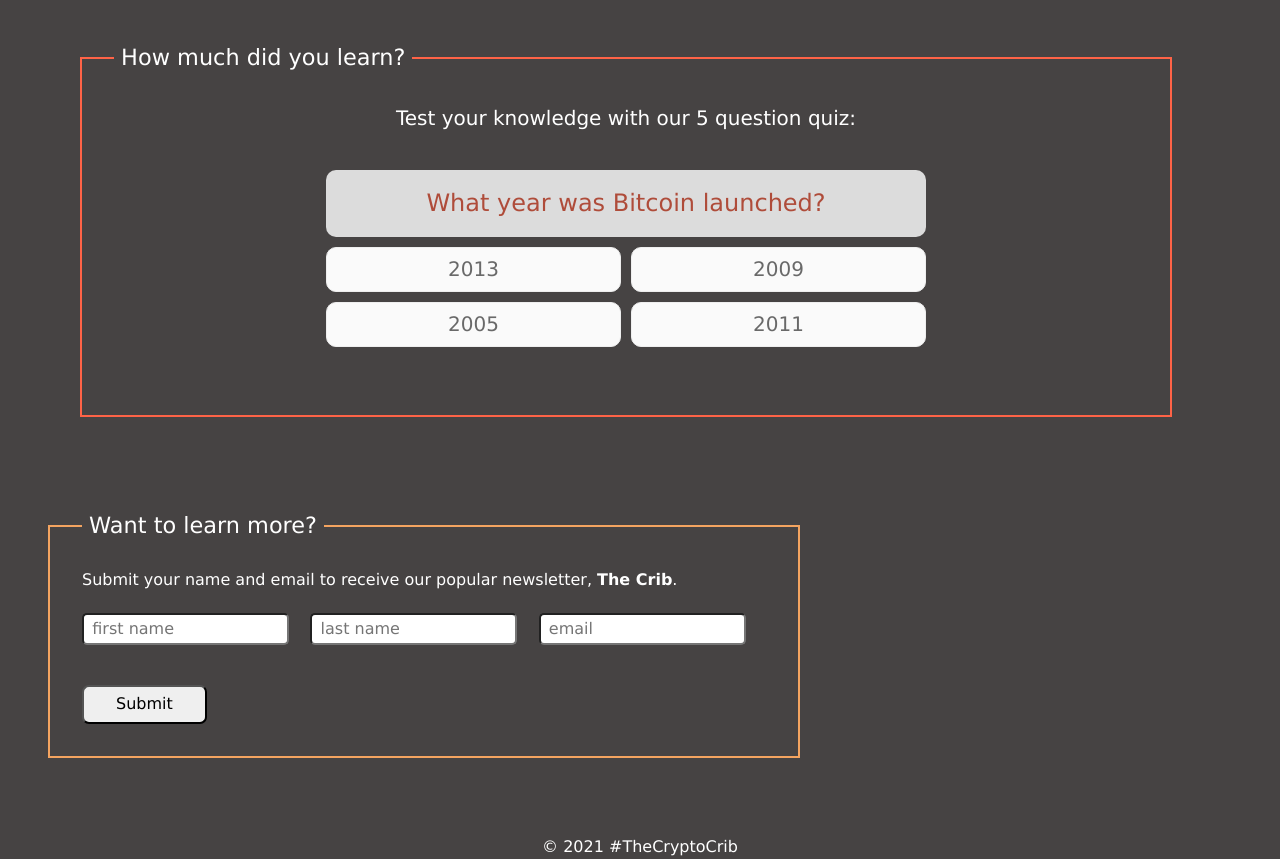
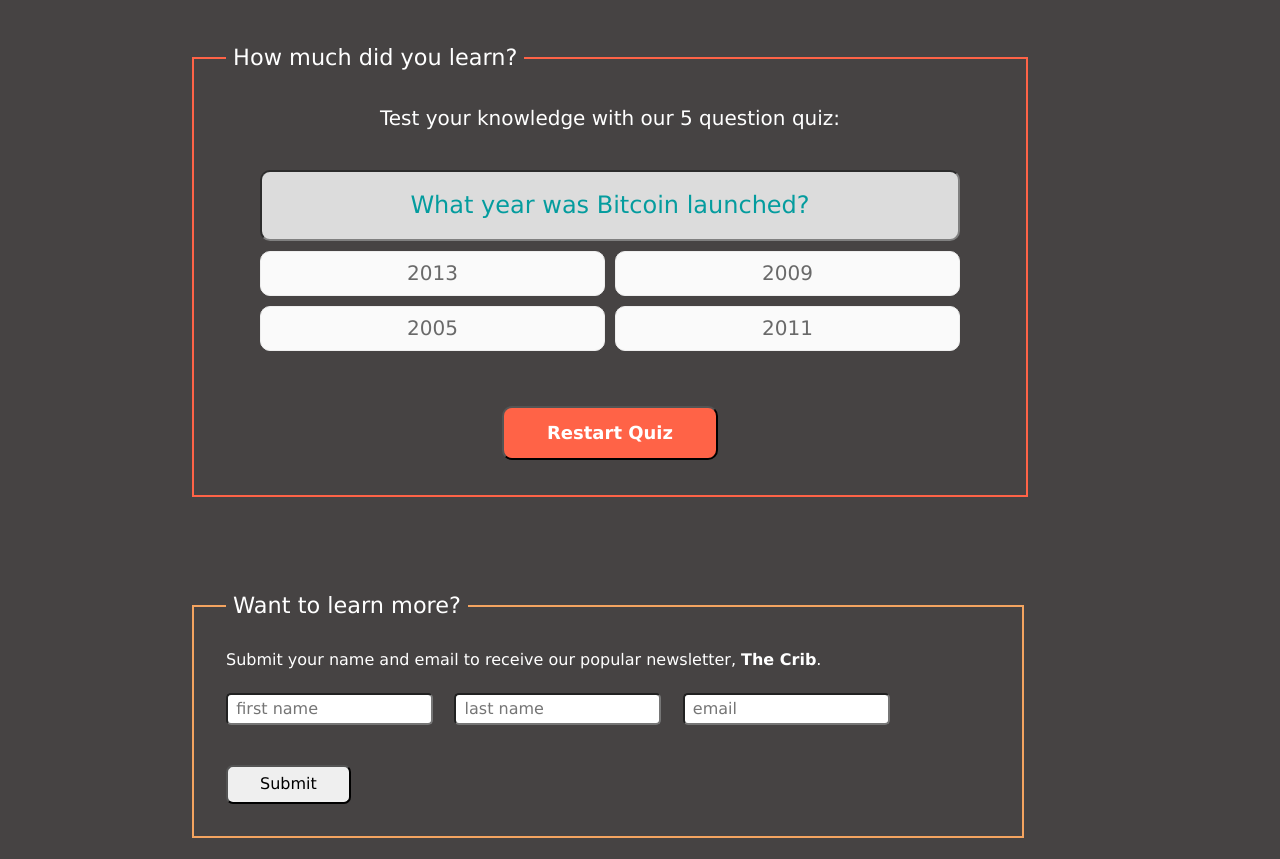
Before and after one commit to cslider1/the-crypto-crib, a plain HTML site: page index.html in a window 1280 px wide. Shown: the part 1059-1918 px from the top of the page. Drawn offline with Linux system fonts and the light colour scheme.

Commit message:
quiz with styling and retake button

```diff
--- a/css/crypto.css
+++ b/css/crypto.css
@@ -375,13 +375,13 @@
   border: solid 2px tomato;
   font-family: Verdana, Geneva, Tahoma, sans-serif;
   font-size: 1em;
-  margin: 2em 30em 2em 3em;
+  margin: 2em 2em 2em 10em;
   padding: 1em 2em 2em;
-  height: 20em;
-  width: 80vw;
+  height: 25em;
+  width: 60vw;
 }
 #quizBox {
-  max-width: 600px;
+  max-width: 700px;
   margin: auto;
 }
 
@@ -400,10 +400,13 @@
   padding: 20px;
   background: gainsboro;
   /* background: #4c93ba; */
-  color: rgb(175, 76, 58);
+  /* color: rgb(133, 41, 25); */
+  color: rgb(4, 156, 158);
   text-align: center;
   font-size: 24px;
   border-radius: 10px;
+  border: solid 2px gray;
+  border-style: inset;
 }
 
 #quizAns {
@@ -428,16 +431,33 @@
 }
 
 #quizAns label.correct {
-  background: #d8ffc4;
+  /* background: #d8ffc4; */
+  background: rgb(45, 236, 227);
   color: darkslategrey;
   border: 1px solid #60a03f;
 }
 
 #quizAns label.wrong {
   /* background: #ffe8e8; */
-  background: indianred;
+  background: maroon;
   color: black;
   border: 1px solid #c78181;
+}
+
+.quizbutton {
+  text-align: center;
+}
+
+#btn {
+  background: tomato;
+  color: white;
+  font-size: 18px;
+  font-weight: bolder;
+  margin-top: 2.5em;
+  height: 3em;
+  width: 12em;
+  border-radius: 10px;
+  cursor: pointer;
 }
 
 /* FORM SECTION */
@@ -446,7 +466,8 @@
   border: solid 2px sandybrown;
   font-family: Verdana, Geneva, Tahoma, sans-serif;
   font-size: 1em;
-  margin: 2em 30em 2em 3em;
+  margin: 2em 16em 2em 12em;
+  /* margin: 2em 30em 2em 3em; */
   padding: 1em 2em 2em;
 }
 
--- a/index.html
+++ b/index.html
@@ -171,6 +171,10 @@
           <div id="quizBox">
             <p class=quizHeader>Test your knowledge with our 5 question quiz:</p>
           </div>
+          <div class="quizbutton">
+            <input class="quizbutton" type="button" id="btn" value="Restart Quiz" onclick="refreshPage()"/>
+            <!-- <button onclick="refreshPage();">Take quiz again</button> -->
+          </div>
       </fieldset>
     </div>
 
--- a/js/crypto.js
+++ b/js/crypto.js
@@ -119,7 +119,7 @@
       a: 3,
     },
     {
-      q: "What is a digital agreement with predetermined and self-executing terms called?",
+      q: "What is a digital agreement with predetermined and self-executing terms?",
       o: ["Auto Contract", "Digital Wallet", "Smart Wallet", "Smart Contract"],
       a: 3,
     },
@@ -205,6 +205,11 @@
 };
 window.addEventListener("load", quiz.init);
 
+// Retake Quiz
+function refreshPage() {
+  window.location.reload();
+}
+
 // test button
 // const selectElement = document.getElementById("btn");
 
```
